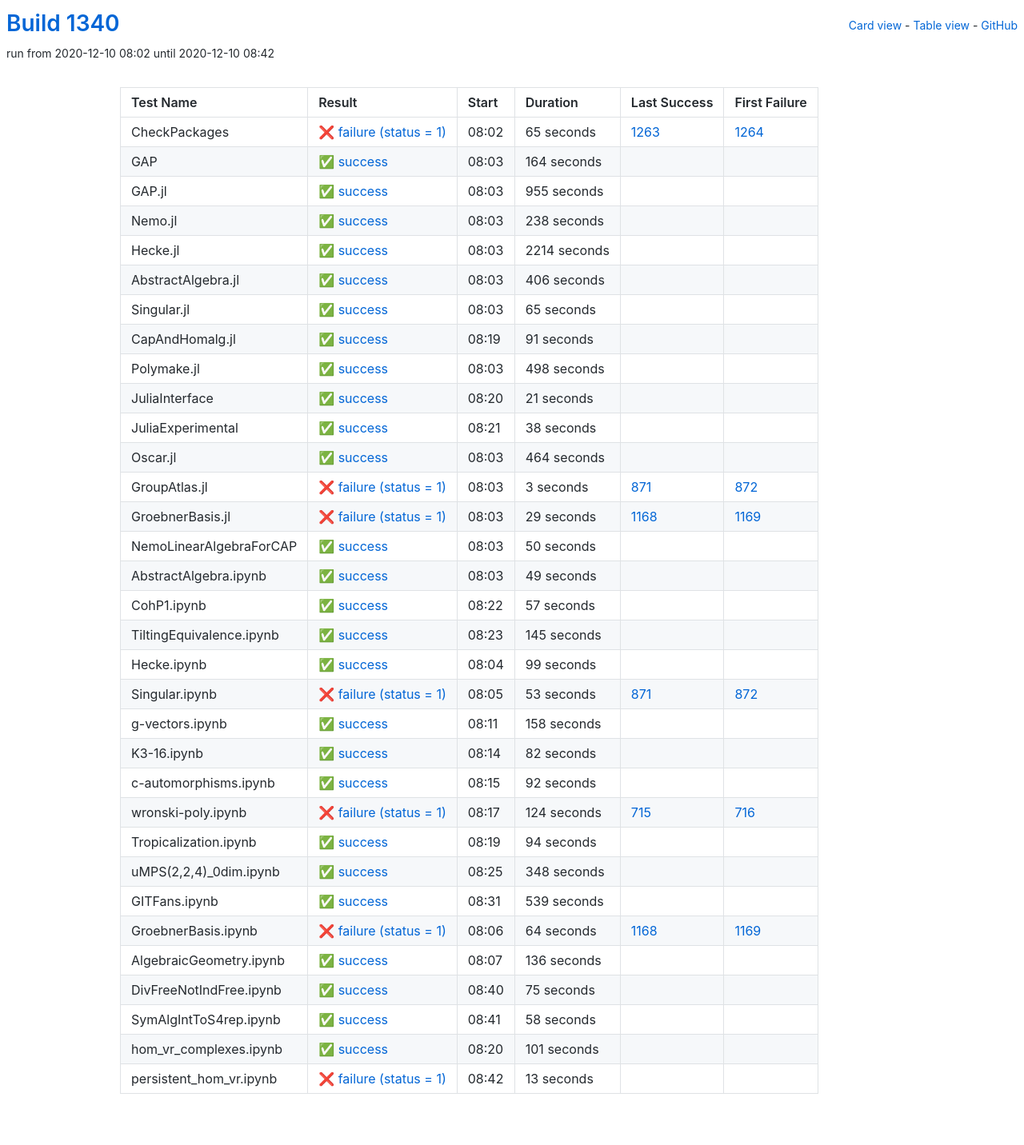
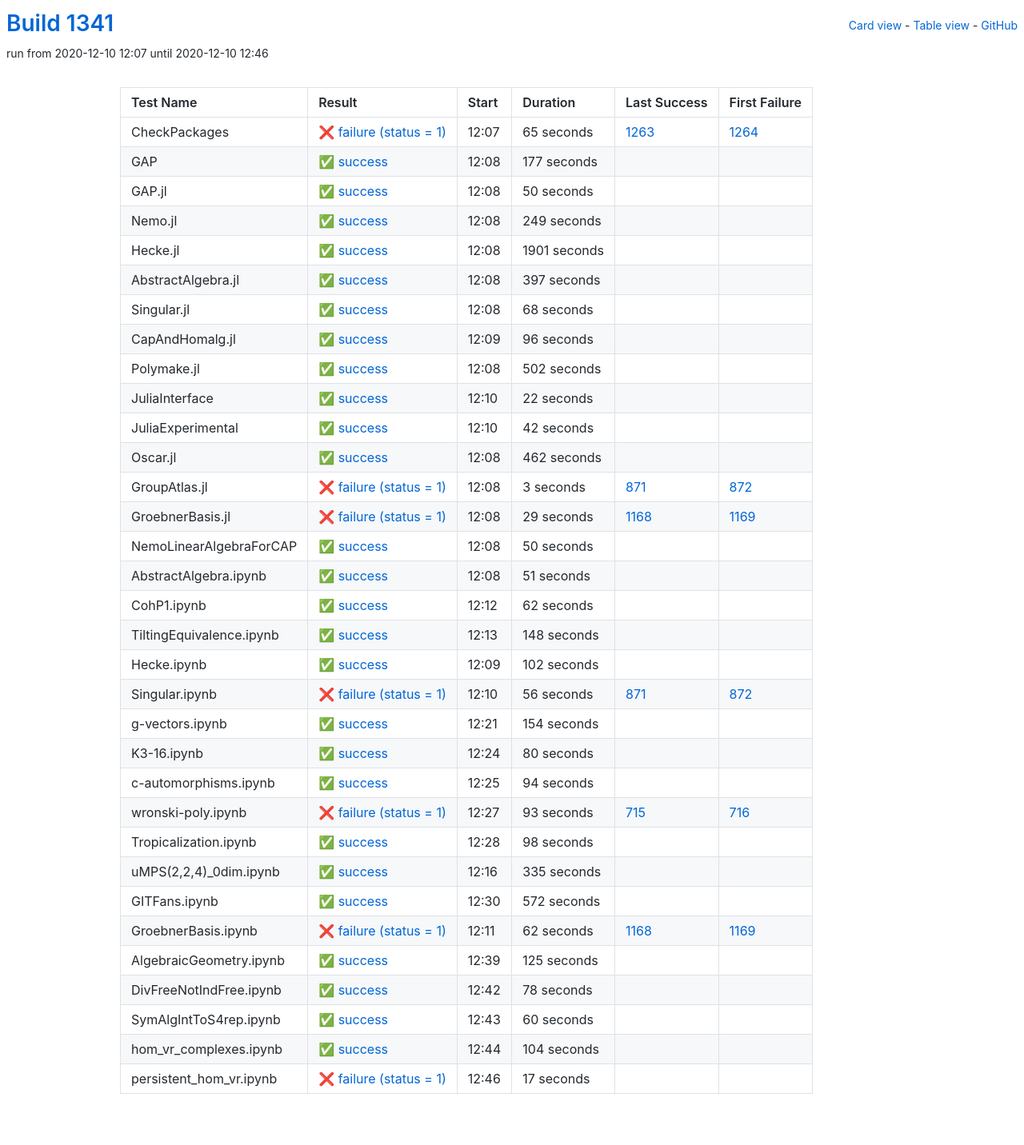
Before and after one commit to oscar-system/oscar-ci-status-stable, a Jekyll site: the page built from table.html, in a window 1280 px wide. Shown: the whole page at 80% size. Built offline with Jekyll 4.4.1, drawn with Linux system fonts in a browser that asks for light colours.

Commit message:
Build #1341

```diff
--- a/_data/ci.yml
+++ b/_data/ci.yml
@@ -1,6 +1,6 @@
 ---
-build: 1340
-build_url: https://oscarci.mathematik.uni-kl.de/job/oscar-stable/1340/
+build: 1341
+build_url: https://oscarci.mathematik.uni-kl.de/job/oscar-stable/1341/
 job: oscar-stable
 organization: oscar-system
 repo: oscar-ci-status-stable
@@ -8,8 +8,8 @@ repourl: https://github.com/oscar-system/oscar-ci-status-stable
 tests:
 - name: CheckPackages
   id: checkpackages
-  log: https://oscarci.mathematik.uni-kl.de/job/oscar-stable/1340/artifact/logs/build-1340/CheckPackages.log
-  start: 2020-12-10 08:02
+  log: https://oscarci.mathematik.uni-kl.de/job/oscar-stable/1341/artifact/logs/build-1341/CheckPackages.log
+  start: 2020-12-10 12:07
   success: false
   exitcode: 1
   status: failure
@@ -20,140 +20,140 @@ tests:
   first_failure_url: https://oscarci.mathematik.uni-kl.de/job/oscar-stable/1264/
 - name: GAP
   id: gap
-  log: https://oscarci.mathematik.uni-kl.de/job/oscar-stable/1340/artifact/logs/build-1340/GAP.log
-  start: 2020-12-10 08:03
+  log: https://oscarci.mathematik.uni-kl.de/job/oscar-stable/1341/artifact/logs/build-1341/GAP.log
+  start: 2020-12-10 12:08
   success: true
   exitcode: 0
   status: success
-  duration: 164
+  duration: 177
   last_success: false
   last_success_url:
   first_failure: false
   first_failure_url:
 - name: GAP.jl
   id: gap-jl
-  log: https://oscarci.mathematik.uni-kl.de/job/oscar-stable/1340/artifact/logs/build-1340/GAP.jl.log
-  start: 2020-12-10 08:03
+  log: https://oscarci.mathematik.uni-kl.de/job/oscar-stable/1341/artifact/logs/build-1341/GAP.jl.log
+  start: 2020-12-10 12:08
   success: true
   exitcode: 0
   status: success
-  duration: 955
+  duration: 50
   last_success: false
   last_success_url:
   first_failure: false
   first_failure_url:
 - name: Nemo.jl
   id: nemo-jl
-  log: https://oscarci.mathematik.uni-kl.de/job/oscar-stable/1340/artifact/logs/build-1340/Nemo.jl.log
-  start: 2020-12-10 08:03
+  log: https://oscarci.mathematik.uni-kl.de/job/oscar-stable/1341/artifact/logs/build-1341/Nemo.jl.log
+  start: 2020-12-10 12:08
   success: true
   exitcode: 0
   status: success
-  duration: 238
+  duration: 249
   last_success: false
   last_success_url:
   first_failure: false
   first_failure_url:
 - name: Hecke.jl
   id: hecke-jl
-  log: https://oscarci.mathematik.uni-kl.de/job/oscar-stable/1340/artifact/logs/build-1340/Hecke.jl.log
-  start: 2020-12-10 08:03
+  log: https://oscarci.mathematik.uni-kl.de/job/oscar-stable/1341/artifact/logs/build-1341/Hecke.jl.log
+  start: 2020-12-10 12:08
   success: true
   exitcode: 0
   status: success
-  duration: 2214
+  duration: 1901
   last_success: false
   last_success_url:
   first_failure: false
   first_failure_url:
 - name: AbstractAlgebra.jl
   id: abstractalgebra-jl
-  log: https://oscarci.mathematik.uni-kl.de/job/oscar-stable/1340/artifact/logs/build-1340/AbstractAlgebra.jl.log
-  start: 2020-12-10 08:03
+  log: https://oscarci.mathematik.uni-kl.de/job/oscar-stable/1341/artifact/logs/build-1341/AbstractAlgebra.jl.log
+  start: 2020-12-10 12:08
   success: true
   exitcode: 0
   status: success
-  duration: 406
+  duration: 397
   last_success: false
   last_success_url:
   first_failure: false
   first_failure_url:
 - name: Singular.jl
   id: singular-jl
-  log: https://oscarci.mathematik.uni-kl.de/job/oscar-stable/1340/artifact/logs/build-1340/Singular.jl.log
-  start: 2020-12-10 08:03
+  log: https://oscarci.mathematik.uni-kl.de/job/oscar-stable/1341/artifact/logs/build-1341/Singular.jl.log
+  start: 2020-12-10 12:08
   success: true
   exitcode: 0
   status: success
-  duration: 65
+  duration: 68
   last_success: false
   last_success_url:
   first_failure: false
   first_failure_url:
 - name: CapAndHomalg.jl
   id: capandhomalg-jl
-  log: https://oscarci.mathematik.uni-kl.de/job/oscar-stable/1340/artifact/logs/build-1340/CapAndHomalg.jl.log
-  start: 2020-12-10 08:19
+  log: https://oscarci.mathematik.uni-kl.de/job/oscar-stable/1341/artifact/logs/build-1341/CapAndHomalg.jl.log
+  start: 2020-12-10 12:09
   success: true
   exitcode: 0
   status: success
-  duration: 91
+  duration: 96
   last_success: false
   last_success_url:
   first_failure: false
   first_failure_url:
 - name: Polymake.jl
   id: polymake-jl
-  log: https://oscarci.mathematik.uni-kl.de/job/oscar-stable/1340/artifact/logs/build-1340/Polymake.jl.log
-  start: 2020-12-10 08:03
+  log: https://oscarci.mathematik.uni-kl.de/job/oscar-stable/1341/artifact/logs/build-1341/Polymake.jl.log
+  start: 2020-12-10 12:08
   success: true
   exitcode: 0
   status: success
-  duration: 498
+  duration: 502
   last_success: false
   last_success_url:
   first_failure: false
   first_failure_url:
 - name: JuliaInterface
   id: juliainterface
-  log: https://oscarci.mathematik.uni-kl.de/job/oscar-stable/1340/artifact/logs/build-1340/JuliaInterface.log
-  start: 2020-12-10 08:20
+  log: https://oscarci.mathematik.uni-kl.de/job/oscar-stable/1341/artifact/logs/build-1341/JuliaInterface.log
+  start: 2020-12-10 12:10
   success: true
   exitcode: 0
   status: success
-  duration: 21
+  duration: 22
   last_success: false
   last_success_url:
   first_failure: false
   first_failure_url:
 - name: JuliaExperimental
   id: juliaexperimental
-  log: https://oscarci.mathematik.uni-kl.de/job/oscar-stable/1340/artifact/logs/build-1340/JuliaExperimental.log
-  start: 2020-12-10 08:21
+  log: https://oscarci.mathematik.uni-kl.de/job/oscar-stable/1341/artifact/logs/build-1341/JuliaExperimental.log
+  start: 2020-12-10 12:10
   success: true
   exitcode: 0
   status: success
-  duration: 38
+  duration: 42
   last_success: false
   last_success_url:
   first_failure: false
   first_failure_url:
 - name: Oscar.jl
   id: oscar-jl
-  log: https://oscarci.mathematik.uni-kl.de/job/oscar-stable/1340/artifact/logs/build-1340/Oscar.jl.log
-  start: 2020-12-10 08:03
+  log: https://oscarci.mathematik.uni-kl.de/job/oscar-stable/1341/artifact/logs/build-1341/Oscar.jl.log
+  start: 2020-12-10 12:08
   success: true
   exitcode: 0
   status: success
-  duration: 464
+  duration: 462
   last_success: false
   last_success_url:
   first_failure: false
   first_failure_url:
 - name: GroupAtlas.jl
   id: groupatlas-jl
-  log: https://oscarci.mathematik.uni-kl.de/job/oscar-stable/1340/artifact/logs/build-1340/GroupAtlas.jl.log
-  start: 2020-12-10 08:03
+  log: https://oscarci.mathematik.uni-kl.de/job/oscar-stable/1341/artifact/logs/build-1341/GroupAtlas.jl.log
+  start: 2020-12-10 12:08
   success: false
   exitcode: 1
   status: failure
@@ -164,8 +164,8 @@ tests:
   first_failure_url: https://oscarci.mathematik.uni-kl.de/job/oscar-stable/872/
 - name: GroebnerBasis.jl
   id: groebnerbasis-jl
-  log: https://oscarci.mathematik.uni-kl.de/job/oscar-stable/1340/artifact/logs/build-1340/GroebnerBasis.jl.log
-  start: 2020-12-10 08:03
+  log: https://oscarci.mathematik.uni-kl.de/job/oscar-stable/1341/artifact/logs/build-1341/GroebnerBasis.jl.log
+  start: 2020-12-10 12:08
   success: false
   exitcode: 1
   status: failure
@@ -176,8 +176,8 @@ tests:
   first_failure_url: https://oscarci.mathematik.uni-kl.de/job/oscar-stable/1169/
 - name: NemoLinearAlgebraForCAP
   id: nemolinearalgebraforcap
-  log: https://oscarci.mathematik.uni-kl.de/job/oscar-stable/1340/artifact/logs/build-1340/NemoLinearAlgebraForCAP.log
-  start: 2020-12-10 08:03
+  log: https://oscarci.mathematik.uni-kl.de/job/oscar-stable/1341/artifact/logs/build-1341/NemoLinearAlgebraForCAP.log
+  start: 2020-12-10 12:08
   success: true
   exitcode: 0
   status: success
@@ -188,116 +188,92 @@ tests:
   first_failure_url:
 - name: AbstractAlgebra.ipynb
   id: abstractalgebra-ipynb
-  log: https://oscarci.mathematik.uni-kl.de/job/oscar-stable/1340/artifact/logs/build-1340/AbstractAlgebra.ipynb.log
-  start: 2020-12-10 08:03
+  log: https://oscarci.mathematik.uni-kl.de/job/oscar-stable/1341/artifact/logs/build-1341/AbstractAlgebra.ipynb.log
+  start: 2020-12-10 12:08
   success: true
   exitcode: 0
   status: success
-  duration: 49
+  duration: 51
   last_success: false
   last_success_url:
   first_failure: false
   first_failure_url:
 - name: CohP1.ipynb
   id: cohp1-ipynb
-  log: https://oscarci.mathematik.uni-kl.de/job/oscar-stable/1340/artifact/logs/build-1340/CohP1.ipynb.log
-  start: 2020-12-10 08:22
+  log: https://oscarci.mathematik.uni-kl.de/job/oscar-stable/1341/artifact/logs/build-1341/CohP1.ipynb.log
+  start: 2020-12-10 12:12
   success: true
   exitcode: 0
   status: success
-  duration: 57
+  duration: 62
   last_success: false
   last_success_url:
   first_failure: false
   first_failure_url:
 - name: TiltingEquivalence.ipynb
   id: tiltingequivalence-ipynb
-  log: https://oscarci.mathematik.uni-kl.de/job/oscar-stable/1340/artifact/logs/build-1340/TiltingEquivalence.ipynb.log
-  start: 2020-12-10 08:23
+  log: https://oscarci.mathematik.uni-kl.de/job/oscar-stable/1341/artifact/logs/build-1341/TiltingEquivalence.ipynb.log
+  start: 2020-12-10 12:13
   success: true
   exitcode: 0
   status: success
-  duration: 145
+  duration: 148
   last_success: false
   last_success_url:
   first_failure: false
   first_failure_url:
 - name: Hecke.ipynb
   id: hecke-ipynb
-  log: https://oscarci.mathematik.uni-kl.de/job/oscar-stable/1340/artifact/logs/build-1340/Hecke.ipynb.log
-  start: 2020-12-10 08:04
+  log: https://oscarci.mathematik.uni-kl.de/job/oscar-stable/1341/artifact/logs/build-1341/Hecke.ipynb.log
+  start: 2020-12-10 12:09
   success: true
   exitcode: 0
   status: success
-  duration: 99
+  duration: 102
   last_success: false
   last_success_url:
   first_failure: false
   first_failure_url:
 - name: Singular.ipynb
   id: singular-ipynb
-  log: https://oscarci.mathematik.uni-kl.de/job/oscar-stable/1340/artifact/logs/build-1340/Singular.ipynb.log
-  start: 2020-12-10 08:05
+  log: https://oscarci.mathematik.uni-kl.de/job/oscar-stable/1341/artifact/logs/build-1341/Singular.ipynb.log
+  start: 2020-12-10 12:10
   success: false
   exitcode: 1
   status: failure
-  duration: 53
+  duration: 56
   last_success: 871
   last_success_url: https://oscarci.mathematik.uni-kl.de/job/oscar-stable/871/
   first_failure: 872
   first_failure_url: https://oscarci.mathematik.uni-kl.de/job/oscar-stable/872/
 - name: g-vectors.ipynb
   id: g-vectors-ipynb
-  log: https://oscarci.mathematik.uni-kl.de/job/oscar-stable/1340/artifact/logs/build-1340/g-vectors.ipynb.log
-  start: 2020-12-10 08:11
+  log: https://oscarci.mathematik.uni-kl.de/job/oscar-stable/1341/artifact/logs/build-1341/g-vectors.ipynb.log
+  start: 2020-12-10 12:21
   success: true
   exitcode: 0
   status: success
-  duration: 158
+  duration: 154
   last_success: false
   last_success_url:
   first_failure: false
   first_failure_url:
 - name: K3-16.ipynb
   id: k3-16-ipynb
-  log: https://oscarci.mathematik.uni-kl.de/job/oscar-stable/1340/artifact/logs/build-1340/K3-16.ipynb.log
-  start: 2020-12-10 08:14
+  log: https://oscarci.mathematik.uni-kl.de/job/oscar-stable/1341/artifact/logs/build-1341/K3-16.ipynb.log
+  start: 2020-12-10 12:24
   success: true
   exitcode: 0
   status: success
-  duration: 82
+  duration: 80
   last_success: false
   last_success_url:
   first_failure: false
   first_failure_url:
 - name: c-automorphisms.ipynb
   id: c-automorphisms-ipynb
-  log: https://oscarci.mathematik.uni-kl.de/job/oscar-stable/1340/artifact/logs/build-1340/c-automorphisms.ipynb.log
-  start: 2020-12-10 08:15
-  success: true
-  exitcode: 0
-  status: success
-  duration: 92
-  last_success: false
-  last_success_url:
-  first_failure: false
-  first_failure_url:
-- name: wronski-poly.ipynb
-  id: wronski-poly-ipynb
-  log: https://oscarci.mathematik.uni-kl.de/job/oscar-stable/1340/artifact/logs/build-1340/wronski-poly.ipynb.log
-  start: 2020-12-10 08:17
-  success: false
-  exitcode: 1
-  status: failure
-  duration: 124
-  last_success: 715
-  last_success_url: https://oscarci.mathematik.uni-kl.de/job/oscar-stable/715/
-  first_failure: 716
-  first_failure_url: https://oscarci.mathematik.uni-kl.de/job/oscar-stable/716/
-- name: Tropicalization.ipynb
-  id: tropicalization-ipynb
-  log: https://oscarci.mathematik.uni-kl.de/job/oscar-stable/1340/artifact/logs/build-1340/Tropicalization.ipynb.log
-  start: 2020-12-10 08:19
+  log: https://oscarci.mathematik.uni-kl.de/job/oscar-stable/1341/artifact/logs/build-1341/c-automorphisms.ipynb.log
+  start: 2020-12-10 12:25
   success: true
   exitcode: 0
   status: success
@@ -306,98 +282,122 @@ tests:
   last_success_url:
   first_failure: false
   first_failure_url:
-- name: uMPS(2,2,4)_0dim.ipynb
-  id: umps-2-2-4-0dim-ipynb
-  log: https://oscarci.mathematik.uni-kl.de/job/oscar-stable/1340/artifact/logs/build-1340/uMPS-2-2-4-_0dim.ipynb.log
-  start: 2020-12-10 08:25
+- name: wronski-poly.ipynb
+  id: wronski-poly-ipynb
+  log: https://oscarci.mathematik.uni-kl.de/job/oscar-stable/1341/artifact/logs/build-1341/wronski-poly.ipynb.log
+  start: 2020-12-10 12:27
+  success: false
+  exitcode: 1
+  status: failure
+  duration: 93
+  last_success: 715
+  last_success_url: https://oscarci.mathematik.uni-kl.de/job/oscar-stable/715/
+  first_failure: 716
+  first_failure_url: https://oscarci.mathematik.uni-kl.de/job/oscar-stable/716/
+- name: Tropicalization.ipynb
+  id: tropicalization-ipynb
+  log: https://oscarci.mathematik.uni-kl.de/job/oscar-stable/1341/artifact/logs/build-1341/Tropicalization.ipynb.log
+  start: 2020-12-10 12:28
   success: true
   exitcode: 0
   status: success
-  duration: 348
+  duration: 98
+  last_success: false
+  last_success_url:
+  first_failure: false
+  first_failure_url:
+- name: uMPS(2,2,4)_0dim.ipynb
+  id: umps-2-2-4-0dim-ipynb
+  log: https://oscarci.mathematik.uni-kl.de/job/oscar-stable/1341/artifact/logs/build-1341/uMPS-2-2-4-_0dim.ipynb.log
+  start: 2020-12-10 12:16
+  success: true
+  exitcode: 0
+  status: success
+  duration: 335
   last_success: false
   last_success_url:
   first_failure: false
   first_failure_url:
 - name: GITFans.ipynb
   id: gitfans-ipynb
-  log: https://oscarci.mathematik.uni-kl.de/job/oscar-stable/1340/artifact/logs/build-1340/GITFans.ipynb.log
-  start: 2020-12-10 08:31
+  log: https://oscarci.mathematik.uni-kl.de/job/oscar-stable/1341/artifact/logs/build-1341/GITFans.ipynb.log
+  start: 2020-12-10 12:30
   success: true
   exitcode: 0
   status: success
-  duration: 539
+  duration: 572
   last_success: false
   last_success_url:
   first_failure: false
   first_failure_url:
 - name: GroebnerBasis.ipynb
   id: groebnerbasis-ipynb
-  log: https://oscarci.mathematik.uni-kl.de/job/oscar-stable/1340/artifact/logs/build-1340/GroebnerBasis.ipynb.log
-  start: 2020-12-10 08:06
+  log: https://oscarci.mathematik.uni-kl.de/job/oscar-stable/1341/artifact/logs/build-1341/GroebnerBasis.ipynb.log
+  start: 2020-12-10 12:11
   success: false
   exitcode: 1
   status: failure
-  duration: 64
+  duration: 62
   last_success: 1168
   last_success_url: https://oscarci.mathematik.uni-kl.de/job/oscar-stable/1168/
   first_failure: 1169
   first_failure_url: https://oscarci.mathematik.uni-kl.de/job/oscar-stable/1169/
 - name: AlgebraicGeometry.ipynb
   id: algebraicgeometry-ipynb
-  log: https://oscarci.mathematik.uni-kl.de/job/oscar-stable/1340/artifact/logs/build-1340/AlgebraicGeometry.ipynb.log
-  start: 2020-12-10 08:07
+  log: https://oscarci.mathematik.uni-kl.de/job/oscar-stable/1341/artifact/logs/build-1341/AlgebraicGeometry.ipynb.log
+  start: 2020-12-10 12:39
   success: true
   exitcode: 0
   status: success
-  duration: 136
+  duration: 125
   last_success: false
   last_success_url:
   first_failure: false
   first_failure_url:
 - name: DivFreeNotIndFree.ipynb
   id: divfreenotindfree-ipynb
-  log: https://oscarci.mathematik.uni-kl.de/job/oscar-stable/1340/artifact/logs/build-1340/DivFreeNotIndFree.ipynb.log
-  start: 2020-12-10 08:40
+  log: https://oscarci.mathematik.uni-kl.de/job/oscar-stable/1341/artifact/logs/build-1341/DivFreeNotIndFree.ipynb.log
+  start: 2020-12-10 12:42
   success: true
   exitcode: 0
   status: success
-  duration: 75
+  duration: 78
   last_success: false
   last_success_url:
   first_failure: false
   first_failure_url:
 - name: SymAlgIntToS4rep.ipynb
   id: symalginttos4rep-ipynb
-  log: https://oscarci.mathematik.uni-kl.de/job/oscar-stable/1340/artifact/logs/build-1340/SymAlgIntToS4rep.ipynb.log
-  start: 2020-12-10 08:41
+  log: https://oscarci.mathematik.uni-kl.de/job/oscar-stable/1341/artifact/logs/build-1341/SymAlgIntToS4rep.ipynb.log
+  start: 2020-12-10 12:43
   success: true
   exitcode: 0
   status: success
-  duration: 58
+  duration: 60
   last_success: false
   last_success_url:
   first_failure: false
   first_failure_url:
 - name: hom_vr_complexes.ipynb
   id: hom-vr-complexes-ipynb
-  log: https://oscarci.mathematik.uni-kl.de/job/oscar-stable/1340/artifact/logs/build-1340/hom_vr_complexes.ipynb.log
-  start: 2020-12-10 08:20
+  log: https://oscarci.mathematik.uni-kl.de/job/oscar-stable/1341/artifact/logs/build-1341/hom_vr_complexes.ipynb.log
+  start: 2020-12-10 12:44
   success: true
   exitcode: 0
   status: success
-  duration: 101
+  duration: 104
   last_success: false
   last_success_url:
   first_failure: false
   first_failure_url:
 - name: persistent_hom_vr.ipynb
   id: persistent-hom-vr-ipynb
-  log: https://oscarci.mathematik.uni-kl.de/job/oscar-stable/1340/artifact/logs/build-1340/persistent_hom_vr.ipynb.log
-  start: 2020-12-10 08:42
+  log: https://oscarci.mathematik.uni-kl.de/job/oscar-stable/1341/artifact/logs/build-1341/persistent_hom_vr.ipynb.log
+  start: 2020-12-10 12:46
   success: false
   exitcode: 1
   status: failure
-  duration: 13
+  duration: 17
   last_success: false
   last_success_url:
   first_failure: false
```
Also changed, not shown: README.md.
